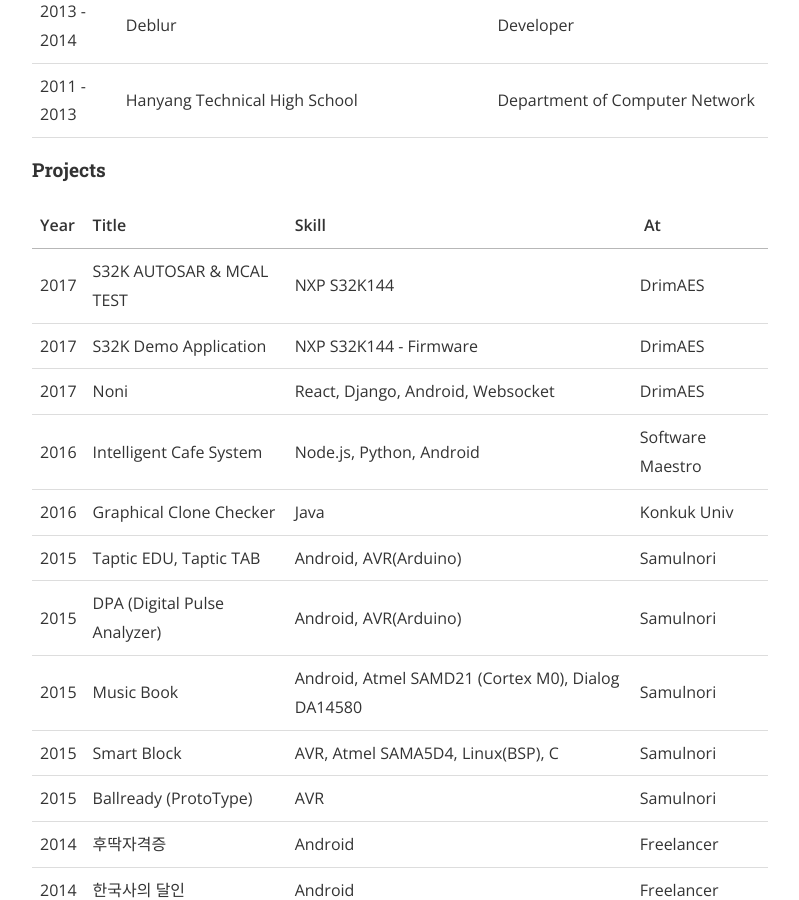
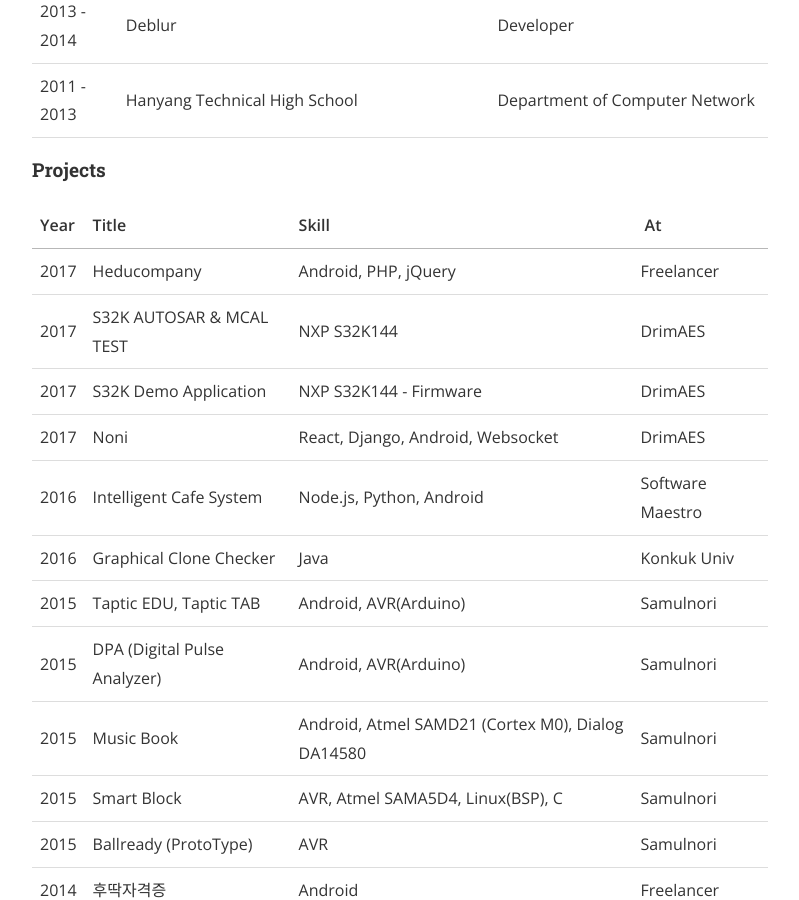
Before and after one commit to SuchangKo/suchangko.github.io, a Jekyll site: the page built from about.md, in a window 1280 px wide and 900 px high, scrolled down 1804 px. Shown: the whole window, without its empty margins (240-1039 px from the left). Built offline with Jekyll 4.4.1, drawn with Linux system fonts in a browser that asks for light colours; nearby versions of some CDN libraries.

Commit message:
Update about.md

```diff
--- a/about.md
+++ b/about.md
@@ -56,6 +56,7 @@
 
 | Year | Title           | Skill |  At |
 | :- | :--- | :--- | :--- |
+| 2017 | Heducompany | Android, PHP, jQuery | Freelancer |
 | 2017 | S32K AUTOSAR & MCAL TEST | NXP S32K144 | DrimAES |
 | 2017 | S32K Demo Application | NXP S32K144 - Firmware | DrimAES |
 | 2017 | Noni | React, Django, Android, Websocket | DrimAES |
```
